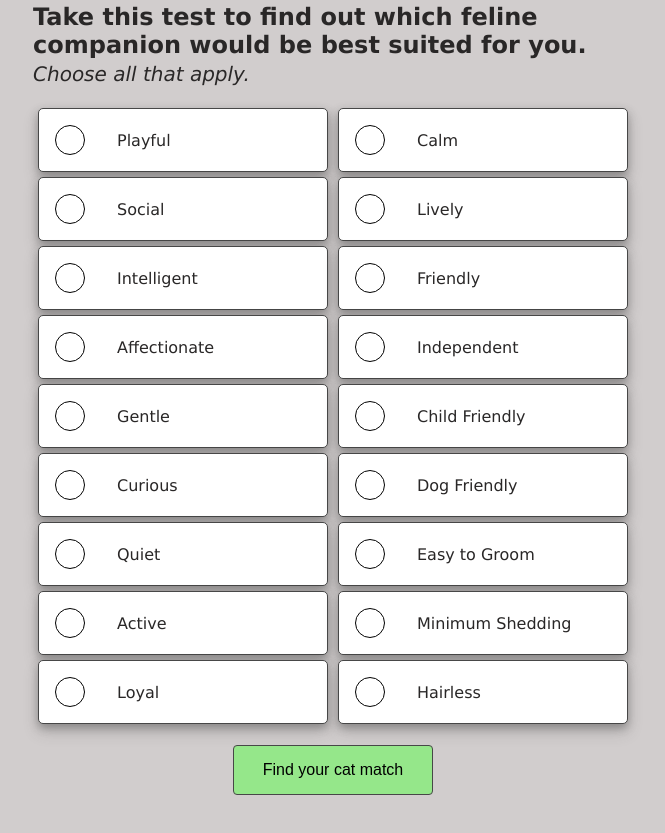
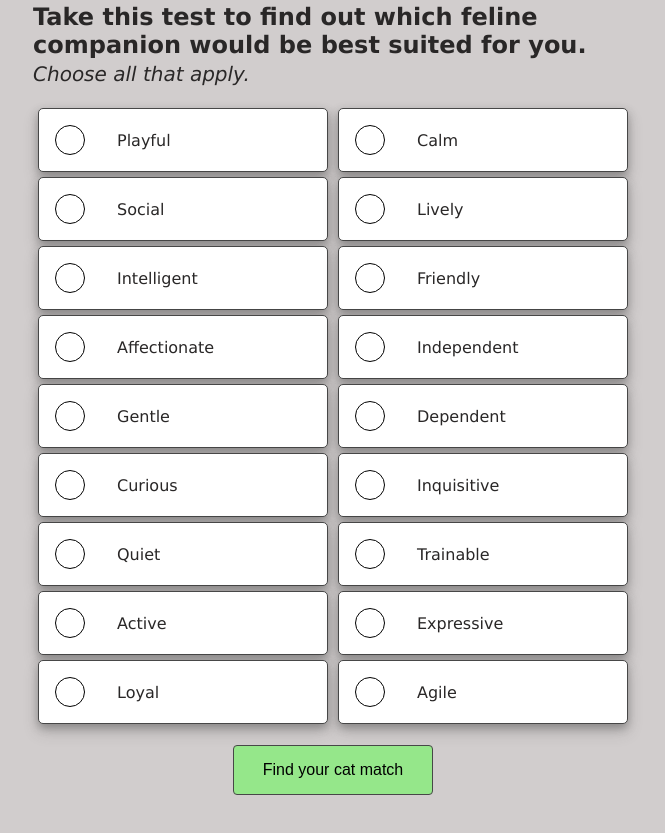
Before and after one commit to juliabbchv/your-feline-match, a website built with Vite: page index.html in a window 1280 px wide. Shown: the part 413-1246 px from the top of the page, without its empty margins (307-972 px from the left). Built offline with nearby package versions, Linux system fonts and the light colour scheme; no server answers.

Commit message:
fix logic

```diff
--- a/index.html
+++ b/index.html
@@ -160,47 +160,47 @@
                 <div class="input-wrap">
                   <input
                     type="checkbox"
-                    id="child-friendly"
+                    id="dependent"
                     name="choices"
-                    value="child-friendly"
+                    value="dependent"
                   />
-                  <label for="child-friendly"> Child Friendly </label>
+                  <label for="dependent"> Dependent </label>
                 </div>
                 <div class="input-wrap">
                   <input
                     type="checkbox"
-                    id="dog-friendly"
+                    id="inquisitive"
                     name="choices"
-                    value="dog-friendly"
+                    value="inquisitive"
                   />
-                  <label for="dog-friendly"> Dog Friendly </label>
+                  <label for="inquisitive"> Inquisitive </label>
                 </div>
                 <div class="input-wrap">
                   <input
                     type="checkbox"
-                    id="easy-to-groom"
+                    id="trainable"
                     name="choices"
-                    value="easy-to-groom"
+                    value="trainable"
                   />
-                  <label for="easy-to-groom"> Easy to Groom </label>
+                  <label for="trainable"> Trainable </label>
                 </div>
                 <div class="input-wrap">
                   <input
                     type="checkbox"
-                    id="minimum-shedding"
+                    id="expressive"
                     name="choices"
-                    value="minimum-shedding"
+                    value="expressive"
                   />
-                  <label for="minimum-shedding"> Minimum Shedding </label>
+                  <label for="expressive"> Expressive </label>
                 </div>
                 <div class="input-wrap">
                   <input
                     type="checkbox"
-                    id="hairless"
+                    id="agile"
                     name="choices"
-                    value="hairless"
+                    value="agile"
                   />
-                  <label for="hairless"> Hairless </label>
+                  <label for="agile"> Agile </label>
                 </div>
               </div>
             </div>
--- a/src/main.js
+++ b/src/main.js
@@ -97,14 +97,6 @@ async function catMatch() {
       checkbox.value.toLowerCase()
     );
 
-    const optionToKeyMap = {
-      "Dog Friendly": "dog_friendly",
-      "Child Friendly": "child_friendly",
-      Grooming: "grooming",
-      "Shedding Level": "shedding_level",
-      Hairless: "hairless",
-    };
-
     const resultDisplay = document.getElementById("display-result");
 
     if (selectedOptions.length === 0) {
@@ -117,13 +109,6 @@ async function catMatch() {
 
     breeds.forEach((breed) => {
       let matchCount = 0;
-
-      selectedOptions.forEach((option) => {
-        const breedKey = optionToKeyMap[option];
-        if (breedKey && breed[breedKey] > 0) {
-          matchCount++;
-        }
-      });
 
       const temperamentArray = breed.temperament
         ? breed.temperament
```
